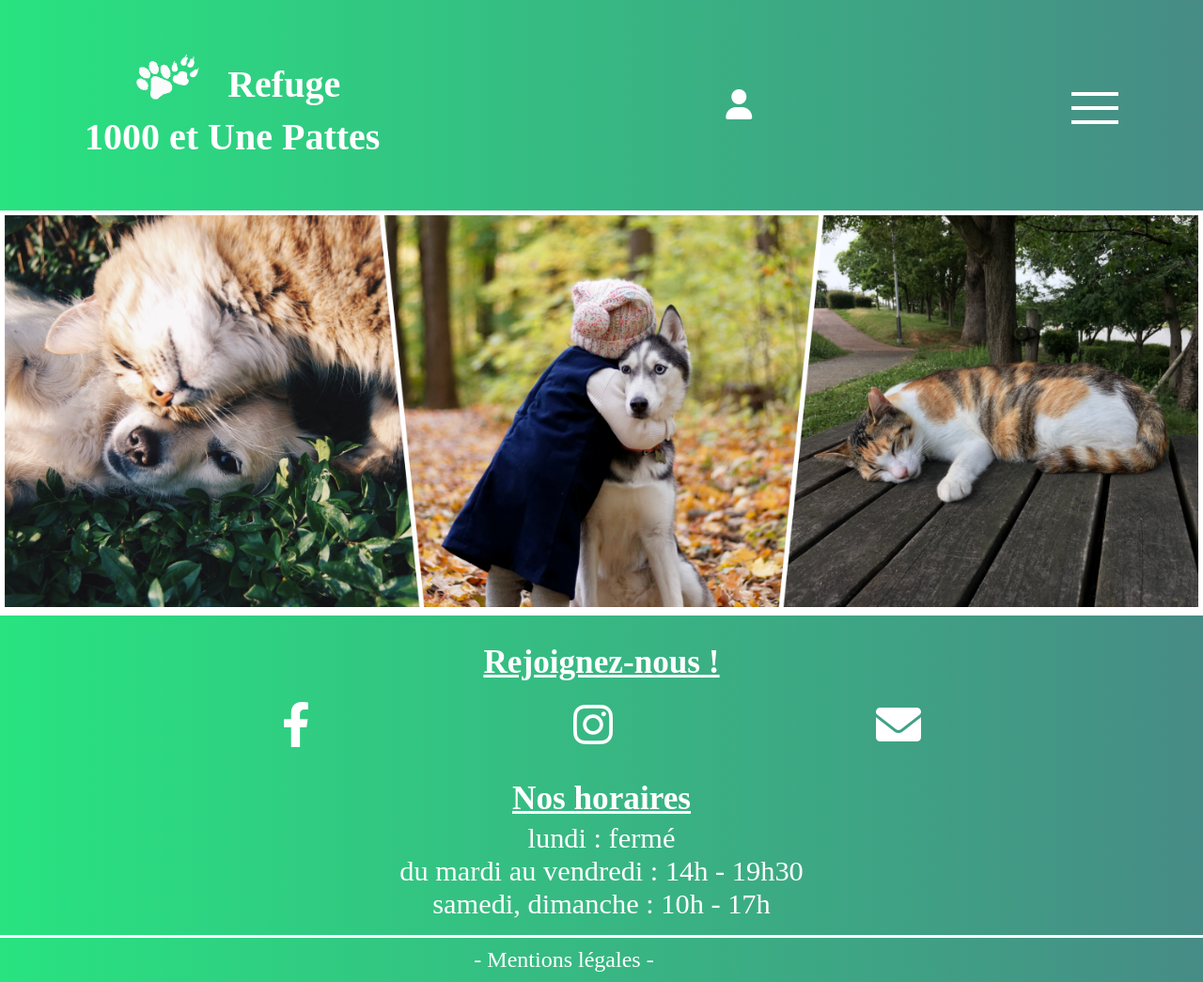
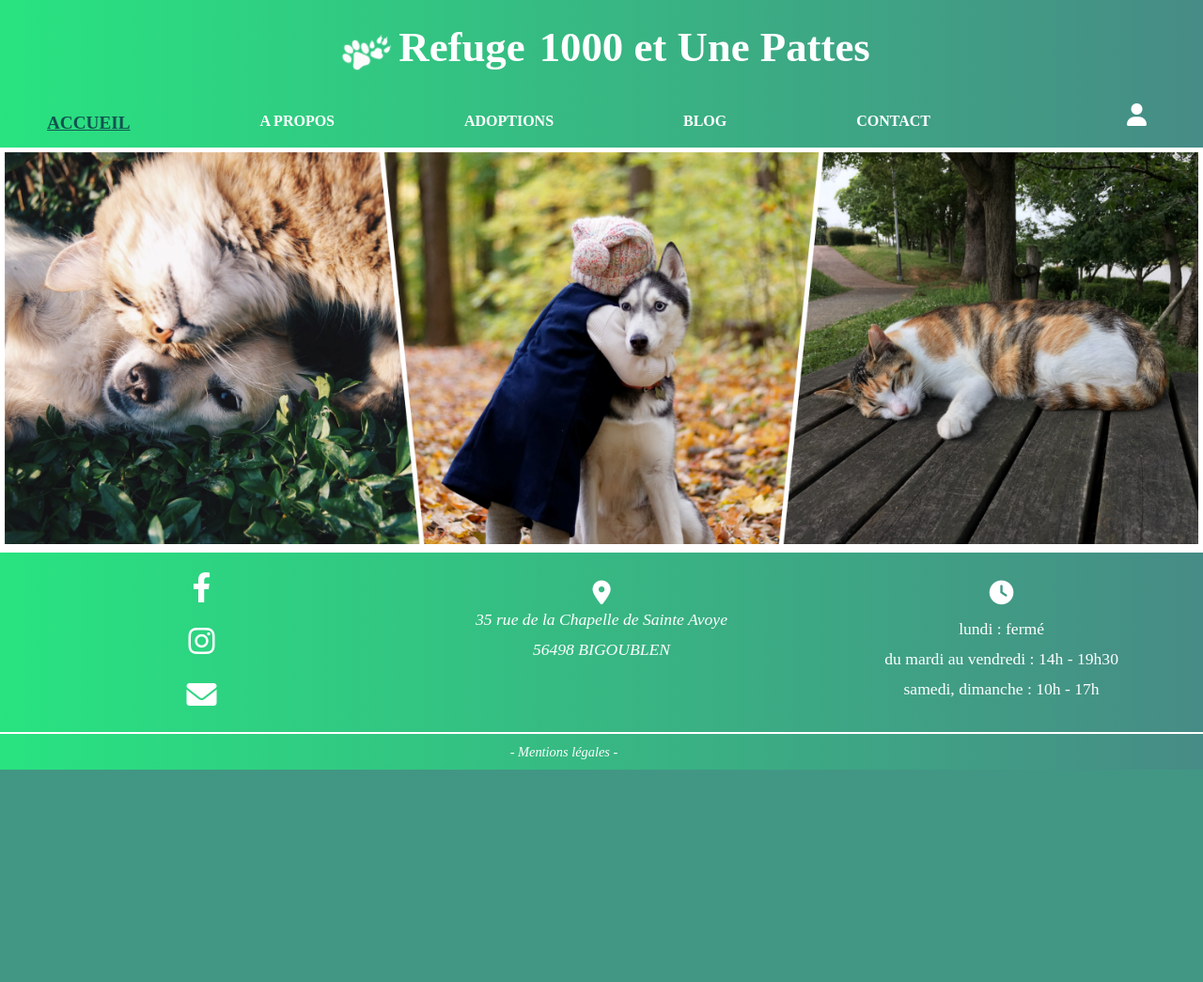
Before and after one commit to bibou56/1001pattes, a PHP site: page / in a window 1280 px wide. Shown: the whole page at 94% size. After the commit the page ends 819 px from the top, so only its background shows below. Run offline with PHP 8.4, Linux system fonts and the light colour scheme.

Commit message:
classActive

```diff
--- a/app/Public/front/CSS/style.css
+++ b/app/Public/front/CSS/style.css
@@ -65,55 +65,60 @@ li{
 /* ...................HOME............... */
 
 /* HEADER */
-.banner {
+#top-content {
+  width: 100%;
+  background: linear-gradient(90deg, rgba(40,227,128,1) 0%, rgba(30,114,107,0.82) 100%);
+}
+
+.title-header{
   display: flex;
   flex-direction: column;
   width: 100%;
-  background: linear-gradient(90deg, rgba(40,227,128,1) 0%, rgba(30,114,107,0.82) 100%);
-
-}
-.banner-menu{
-  display: flex;
-  justify-content: space-between;
-  align-items: center;
-  width: 100%;
-  padding: 50px;
-  position: relative;
-}
-.connect-user a{
-  color: #fff;
   font-size: 2rem;
-  margin-right: -30px;
-}
-
-.title-header .logo{
-  width: 90px;
-  margin-right: 20px;
-  margin-bottom: -10px;
-}
-.title-header{
-  font-size: 2.5rem;
   text-align: center;
   font-weight: bold;
-  line-height: 3.5rem;
+  line-height: 2.5rem;
+  padding: 20px 0 0;
+}
+.title-header .logo{
+  width: 70px;
+  /* margin-right: 20px; */
+  margin-bottom: -15px;
 }
 .title-header p a{
   color: #fff;
 }
 
+#banner{
+  display: flex;
+  justify-content: space-between;
+  align-items: center;
+  width: 100%;
+  padding: 0 20px 20px;
+  position: relative;
+}
+
+.connect-user{
+  text-align: end;
+  padding-top: 10px;
+}
+.connect-user a{
+  color: #fff;
+  font-size: 1.5rem;
+}
 
 /* menu burger */
 #burger{
-  width: 50px;
-  height: 4px;
+  width: 40px;
+  height: 3px;
   background: #fff;
   display: inline-block;
   position: relative;
 }
 #burger::before, #burger::after{
   content:'';
-  width: 50px;
-  height: 4px;
+  width: 40px;
+  height: 3px;
   background: #fff;
   display: inline-block;
   position: absolute;
@@ -121,10 +126,10 @@ li{
   transition: all 0.3s ease;
 }
 #burger::before{
-  top: -15px;
+  top: -10px;
 }
 #burger::after{
-  top: 15px;
+  top: 10px;
 }
 #burger.open{
   background: transparent; /*la barre du milieu disparaît */
@@ -153,38 +158,45 @@ li{
   transform: scaleY(1);
 }
 #liste-nav li{
-  padding: 50px 0;
+  padding: 20px 0;
   text-align: center;
 }
 #liste-nav li a{
   color: #fff;
-  font-size: 2rem;
+  font-size: 1.2rem;
   text-transform: uppercase;
   font-weight: bold;
 }
 #liste-nav li a:hover{
-  font-size: 2.1rem;
+  font-size: 1.3rem;
   font-weight: bolder;
 }
 
 #sous-liste {
   display: none;
-  padding-left: 15%;
 }
 #sous-liste.open{
   display: block;
 }
 #sous-liste li{
-  padding: 40px 0;
+  padding: 20px 0;
   text-align: center;
+}
+#sous-liste li:last-child{
+  padding-bottom: 0;
 }
 #sous-liste li a{
   color: #fff;
-  font-size: 1.8rem;
+  font-size: 1rem;
 }
 #sous-liste li a:hover{
-  font-size: 1.9rem;
+  font-size: 1.1rem;
   font-weight: bold;
+}
+
+#liste-nav li .active{
+  color: rgb(97, 236, 116);
+  text-decoration: underline;
 }
 
 /* MAIN */
@@ -200,59 +212,73 @@ li{
 #bottom{
   display: flex;
   flex-direction: column;
+  box-sizing: border-box;
   width: 100%;
+  text-align: center;
   background: linear-gradient(90deg, rgba(40,227,128,1) 0%, rgba(30,114,107,0.82) 100%);
 }
-#bottom .social-media{
-  display: flex;
-  flex-direction: column;
-  align-items: center;
-}
-#bottom .social-media h3{
-  margin: 30px auto 5px;
-  color: #fff;
-  text-decoration: underline;
-  font-size: 2.2rem;
-}
+
 #bottom .social-media ul{
   display: flex;
   justify-content: space-around;
   width: 80%;
-  margin: 15px auto;
+  margin: 20px auto;
+  padding: 0 10px;
 }
 #bottom .social-media ul li a{
   color: #fff;
-  font-size: 3rem;
+  font-size: 2rem;
 }
+
+#bottom .address-footer{
+  display: flex;
+  flex-direction: column;
+  width: 100%;
+  margin: 30px 0;
+  color: #fff;
+}
+#bottom .address-footer i{
+  font-size: 1.6rem;
+}
+#bottom .address-footer address{
+  font-size: 1.1rem;
+  line-height: 2rem;
+  padding: 0 10px;
+}
+
 #bottom .schedule{
   color: #fff;
   display: flex;
   flex-direction: column;
-  align-items: center;
+  /* justify-content: space-around;
+  align-items: center; */
   width: 100%;
-  margin: 15px auto;
+  margin: 30px auto;
 }
-#bottom .schedule h3{
-  margin-bottom: 5px;
-  text-decoration: underline;
-  font-size: 2.2rem;
+#bottom .schedule i{
+  font-size: 1.6rem;
+  margin-bottom: 10px;
 }
-#bottom .schedule p{
-  font-size: 1.9rem;
+#bottom .schedule #opening-hours{
+  font-size: 1.1rem;
+  line-height: 2rem;
+  padding: 0 10px;
 }
 
 .transition{
-  height: 3px;
+  height: 2px;
   width: 100%;
   background: #fff;
 }
+
 #bottom #copyright{
   text-align: center;
   margin: 10px 0;
 }
 #bottom #copyright a{
   color: #fff;
-  font-size: 1.5rem;
+  font-size: 0.9rem;
+  font-style: italic;
 }
 
 
@@ -357,8 +383,95 @@ li{
 
 
 /* ............MEDIA QUERIES............ */
+@media screen and (min-width: 768px) and (max-width: 992px){
+
+}
+
+
 @media screen and (min-width: 992px){
 
   /* HEADER */
+  .title-header{
+    display: flex;
+    flex-direction: row;
+    justify-content: center;
+    font-size: 2.8rem;
+    padding: 30px 0;
+  }
+  .title-header p:first-child{
+    margin-right: 15px;
+  }
+  #banner{
+    padding-bottom: 20px;
+  }
+  #burger{
+    display: none;
+  }
+  #liste-nav{
+    display: flex;
+    justify-content: space-between;
+    width: 80%;
+    transform: scaleY(1);
+    background-color: transparent;
+    padding: 0 10px;
+    top: 0;
+  }
+  #liste-nav li a{
+    font-size: 1rem;
+  }
+  #liste-nav li a:hover{
+    font-size: 1.1rem;
+    font-weight: bolder;
+  }
+  #sous-liste{
+    background-color: rgb(30, 114, 107, 0.8);
+    margin-top: 10px;
+    padding: 0 10px 30px ;
+  }
+  .connect-user a{
+    font-size: 1.5rem;
+  }
+
+  #liste-nav li .active{
+    color: rgb(17, 83, 78);
+    text-decoration: underline;
+    font-size: 1.2rem;
+  }
+
+
+  /*FOOTER*/
+  #bottom-content{
+    display: flex;
+    flex-direction: row;
+    justify-content: space-between;
+    width: 100%;
+  }
+  #bottom .social-media{
+    width: 33%;
+    /* background-color: aqua; */
+    text-align: center;
+  }
+  #bottom .social-media ul{
+    display: flex;
+    flex-direction: column;
+  }
+  #bottom .social-media ul li{
+    margin-bottom: 20px;
+  }
+  #bottom .social-media ul li:last-child{
+    margin-bottom: 0;
+  }
+  #bottom .schedule{
+    width: 33%;
+    /* background-color: blue; */
+  }
+
+  #bottom .address-footer{
+    width: 33%;
+    /* background-color: blueviolet; */
+  }
+
+  /* CONTACT */
+
 
 }
--- a/app/Public/front/JS/script.js
+++ b/app/Public/front/JS/script.js
@@ -17,11 +17,24 @@ link.addEventListener('click', function(e){
   listeNav.classList.toggle('open')
 });
 
-/* menu burger - gestion #sous-miste*/
+/* menu burger - gestion #sous-liste*/
 let adopt = document.getElementById('adopt');
 let sousListe = document.getElementById('sous-liste');
 
 adopt.addEventListener('click', function(e){
-  e.preventDefault()
+
   sousListe.classList.toggle('open')
 });
+
+/*............CLASS ACTIVE........... */
+//classe active sur barre de nav
+let links = document.querySelector("#liste-nav").getElementsByTagName("a");
+
+//Le script construit la liste de tous les liens contenus dans le sous-menu. Il compare l'URL du lien avec celui de la page courante, en location.href, et lorsque il est identique, lui attribue la classe "active".
+
+for(let i=0; i<links.length; i++){
+  if(links[i].href == location.href){
+    links[0].classList.remove('active');
+    links[i].classList.add('active');
+  }
+}
--- a/app/Views/front/footer.php
+++ b/app/Views/front/footer.php
@@ -1,6 +1,6 @@
         <footer id="bottom">
+            <section id="bottom-content">
                 <div class="social-media container">
-                <h3>Rejoignez-nous !</h3>
                     <ul>
                         <li><a href="#"><i class="fa-brands fa-facebook-f"></i></a></li>
                         <li><a href="#"><i class="fa-brands fa-instagram"></i></a></li>
@@ -8,12 +8,24 @@
                     </ul>
                 </div>
 
+                <div class="address-footer container">
+                    <i class="fas fa-map-marker-alt"></i>
+                    <address>
+                        <!-- <h3>Refuge 1000 et Une Pattes</h3> -->
+                        <p>35 rue de la Chapelle de Sainte Avoye</p>
+                        <p>56498 BIGOUBLEN</p>
+                    </address>
+                </div>
+
                 <div class="schedule container">
-                <h3>Nos horaires</h3>
+                    <i class="fa-solid fa-clock"></i>
+                    <div id="opening-hours">
                         <p>lundi : fermé</p>
                         <p>du mardi au vendredi : 14h - 19h30</p>
                         <p>samedi, dimanche : 10h - 17h</p>
                     </div>
+                </div>
+            </section>
 
             <div class="transition"></div>
 
--- a/app/Views/front/header.php
+++ b/app/Views/front/header.php
@@ -11,31 +11,34 @@
 </head>
 
 <body>
-    <header class="banner">
-        <div class="banner-menu container">
-            <div class="title-header">
-                <p><a href="/"><img class="logo" src="/app/Public/front/images/logobis.png" alt="">Refuge</a></p>
-                <p><a href="/">1000 et Une Pattes</a></p>
-            </div>
+    <header id="top-content">
+        <div class="title-header container">
+            <p><a href="/"><img class="logo" src="/app/Public/front/images/logobis.png" alt="">Refuge</a></p>
+            <p><a>1000 et Une Pattes</a></p>
+        </div>
+        <div id="banner" class="container">
+            <nav class="menu-principal">
+                <a id="link" href="#"><span id="burger"></span></a>
+                <ul id="liste-nav">
+                    <li><a class="active" href="/">Accueil</a></li>
+                    <li><a href="index.php?action=about">A propos</a></li>
+                    <li id="adopt"><a href="#">Adoptions</a>
+                        <ul id="sous-liste">
+                            <li><a href="index.php?action=cats">Les chats</a></li>
+                            <li><a href="index.php?action=dogs">Les chiens</a></li>
+                        </ul>
+                    </li>
+                    <li><a href="index.php?action=blog">Blog</a></li>
+                    <li><a href="index.php?action=contact">Contact</a></li>
+                </ul>
+            </nav>
+
+
 
             <div class="connect-user">
                 <a href="index.php?action=connexion"><i class="fa-solid fa-user"></i></a>
             </div>
 
-            <nav class="menu-principal">
-                <a id="link" href="#"><span id="burger"></span></a>
-                <ul id="liste-nav">
-                    <li><a href="/">Accueil</a></li>
-                    <li><a href="index.php?action=about">A propos</a></li>
-                    <li><a id="adopt" href="#">Adoptions</a></li>
-                        <ul id="sous-liste">
-                            <li><a href="index.php?action=cats">Chats</a></li>
-                            <li><a href="index.php?action=dogs">Chiens</a></li>
-                        </ul>
-                    <li><a href="index.php?action=blog">Blog</a></li>
-                    <li><a href="index.php?action=contact">Contact</a></li>
-                </ul>
-            </nav>
 
         </div>
     </header>
```
Lines whose indentation alone changed are shown as unchanged.
